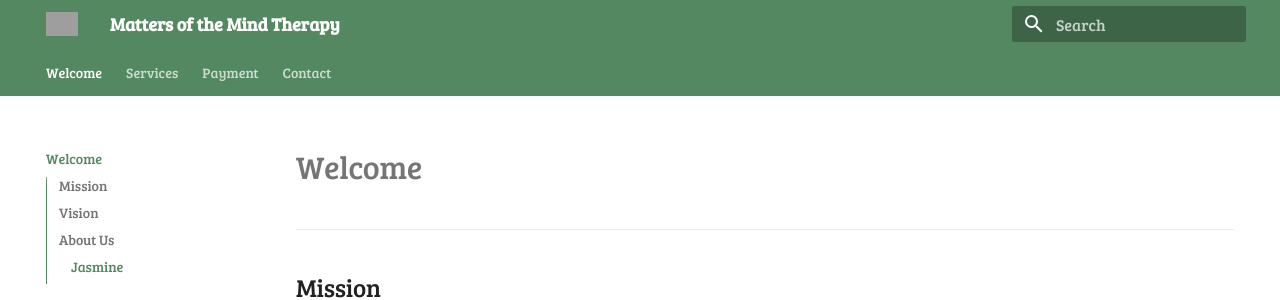
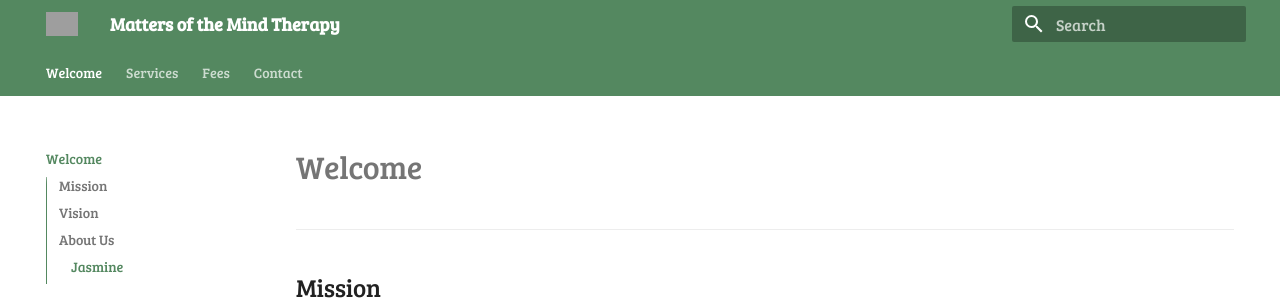
Before and after one commit to motm-therapy/website, an MkDocs documentation site: the page built from docs/index.md, in a window 1280 px wide and 1057 px high. Shown: the top 300 px of the window. Built offline with MkDocs 1.6.1 and Material for MkDocs 9.7.7, drawn with Linux system fonts in a browser that asks for light colours; grey boxes are pictures that could not be loaded.

Commit message:
Update mkdocs.yml

```diff
--- a/mkdocs.yml
+++ b/mkdocs.yml
@@ -37,7 +37,7 @@ extra_css:
 nav:
   - Welcome: "index.md"
   - Services: "services.md"
-  - Payment: "payment.md"
+  - Fees: "fees.md"
   - Contact: "contact.md"
 
 plugins:
```
